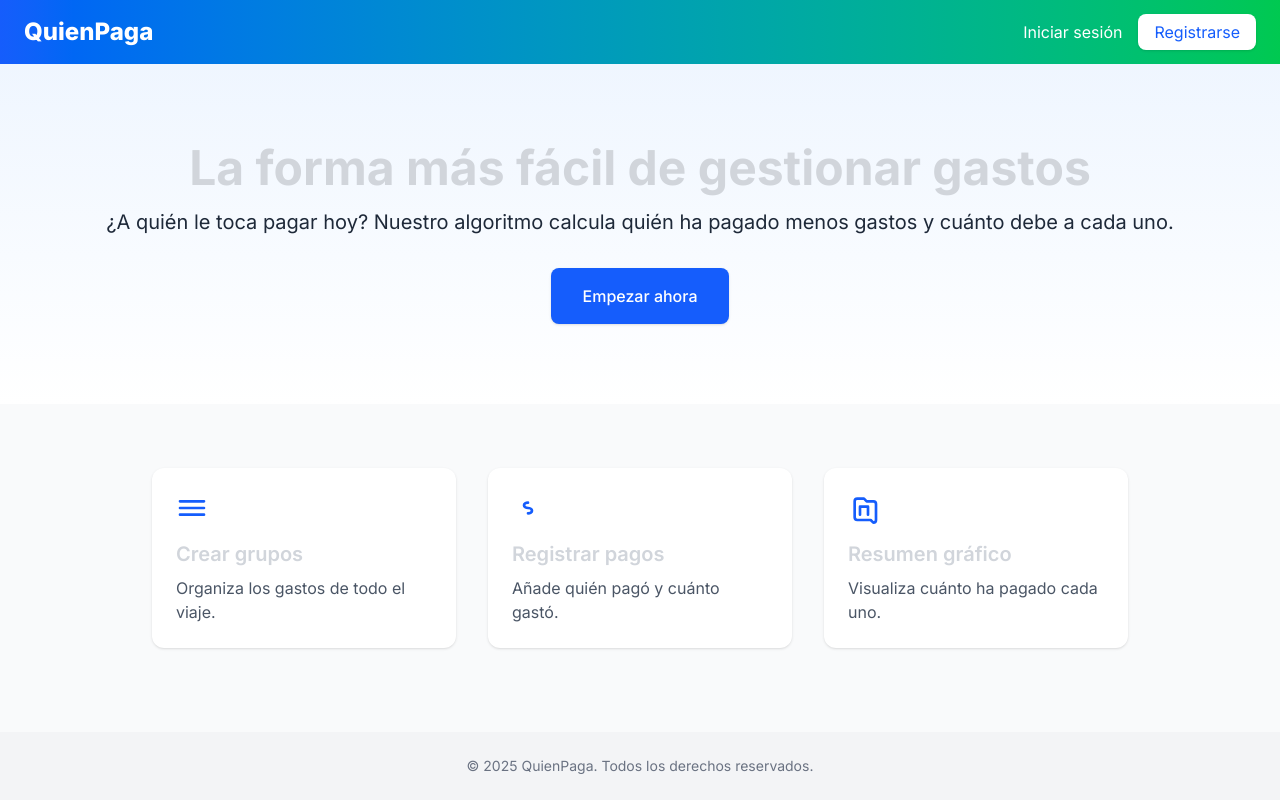
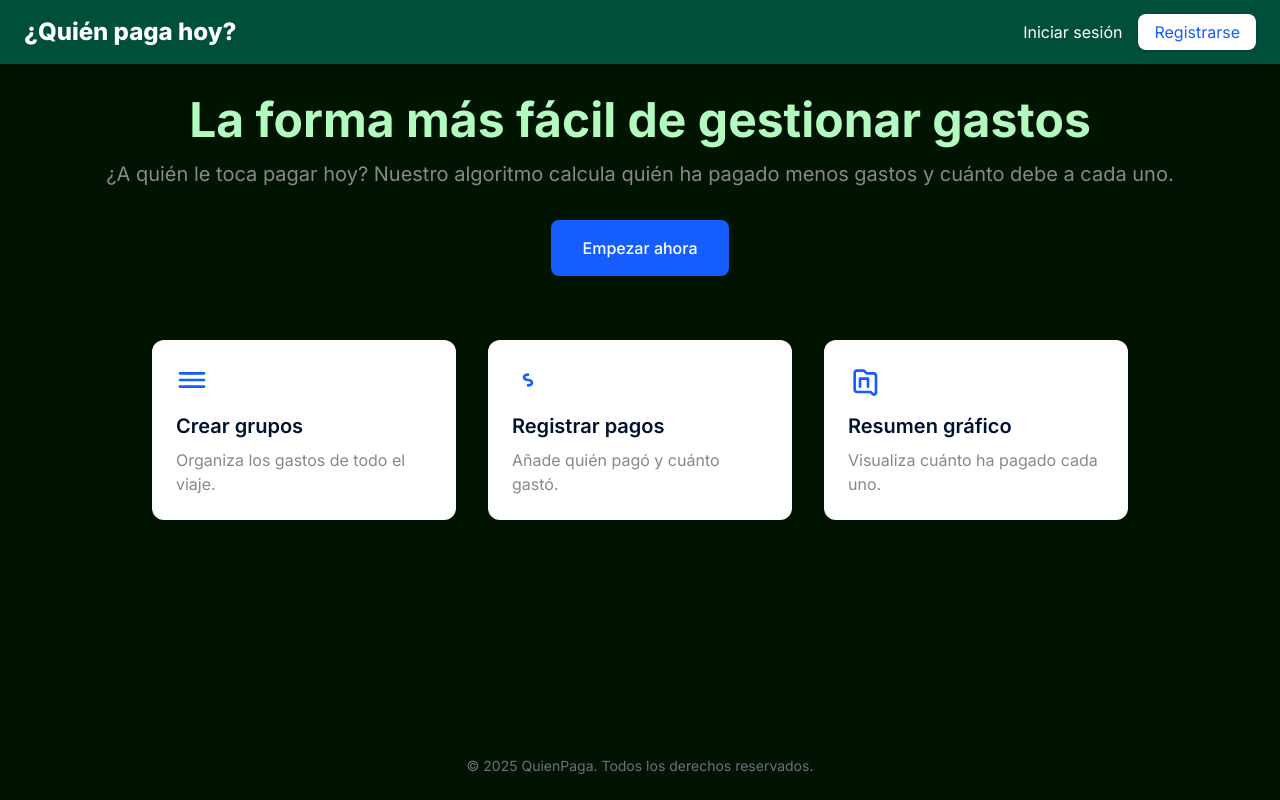
Before and after one commit to chemecador/quien-paga, a Next.js app: page / in a window 1280 px wide. Built offline with nearby package versions, Linux system fonts and the light colour scheme.

Commit message:
Refactor: colors

```diff
--- a/src/app/dashboard/page.tsx
+++ b/src/app/dashboard/page.tsx
@@ -17,9 +17,9 @@ export default async function DashboardPage() {
   const groups: Group[] = await getUserGroups(user.id);
 
   return (
-    <div className="p-6 bg-emerald-50 shadow-md rounded-lg">
+    <div className="p-6 bg-emerald-800 shadow-md rounded-lg">
       <header className="flex justify-between items-center mb-8">
-        <h1 className="text-2xl font-bold text-green-950">
+        <h1 className="text-light text-2xl font-bold">
           Dashboard de Quien Paga
         </h1>
         <UserButton afterSignOutUrl="/" />
@@ -27,11 +27,11 @@ export default async function DashboardPage() {
 
       <main className="space-y-8">
         {/* Sección de bienvenida */}
-        <div className="bg-white shadow rounded-lg p-6 text-black">
-          <h2 className="text-xl font-semibold mb-4">
+        <div className=" bg-emerald-100 shadow rounded-lg p-6 text-black">
+          <h2 className="text-dark text-xl font-semibold mb-4">
             Bienvenido, {user.username || user.firstName || "Usuario"}
           </h2>
-          <p className="text-gray-600 mb-6">
+          <p className="mb-6">
             Gestiona tus gastos compartidos de forma sencilla. Crea grupos,
             registra gastos y mantén las cuentas claras con tus amigos, familia
             o compañeros.
@@ -62,7 +62,7 @@ export default async function DashboardPage() {
         {/* Sección de grupos */}
         <div className="bg-white shadow rounded-lg p-6">
           <div className="flex justify-between items-center mb-6">
-            <h2 className="text-xl font-semibold">Mis grupos</h2>
+            <h2 className="text-dark text-xl font-semibold">Mis grupos</h2>
             {groups.length > 0 && (
               <Link
                 href="/groups"
@@ -202,37 +202,6 @@ export default async function DashboardPage() {
             </div>
           )}
         </div>
-
-        {/* Sección de actividad reciente */}
-        <div className="bg-white shadow rounded-lg p-6">
-          <h2 className="text-xl font-semibold mb-6">Actividad reciente</h2>
-
-          <div className="bg-gray-50 rounded-lg p-8 text-center">
-            <div className="inline-flex items-center justify-center p-3 bg-blue-100 rounded-full text-blue-600 mb-4">
-              <svg
-                xmlns="http://www.w3.org/2000/svg"
-                fill="none"
-                viewBox="0 0 24 24"
-                strokeWidth={1.5}
-                stroke="currentColor"
-                className="w-8 h-8"
-              >
-                <path
-                  strokeLinecap="round"
-                  strokeLinejoin="round"
-                  d="M12 6v6h4.5m4.5 0a9 9 0 11-18 0 9 9 0 0118 0z"
-                />
-              </svg>
-            </div>
-            <h3 className="text-lg font-medium mb-2">
-              No hay actividad reciente
-            </h3>
-            <p className="text-gray-500">
-              La actividad de tus grupos aparecerá aquí cuando comiences a
-              registrar gastos.
-            </p>
-          </div>
-        </div>
       </main>
     </div>
   );
--- a/src/app/globals.css
+++ b/src/app/globals.css
@@ -1,18 +1,20 @@
 @import "tailwindcss";
 
 :root {
-  --background: #0a0a0a;
+  --background: #001401;
   --foreground: #ededed;
   --color-background: var(--background);
   --color-foreground: var(--foreground);
   --font-sans: var(--font-geist-sans);
   --font-mono: var(--font-geist-mono);
 
-  --text-primary: #d1d5db;
-  --text-secondary: #9ca3af;
+  --text-primary: #b3fac0;
+  --text-secondary: #001231;
+  --text-dark: #001231;
+  --text-light: #e5ffe9;
   --text-input: #ffffff;
   --text-placeholder: #9ca3af;
-  --text-label: #f3f4f6;
+  --text-label: #888888;
 }
 
 body {
@@ -48,7 +50,23 @@ body {
     color: var(--text-primary);
   }
 
+  p {
+    color: var(--text-label);
+  }
+
   .text-secondary {
     color: var(--text-secondary);
   }
+
+  .text-label {
+    color: var(--text-label);
+  }
+
+  .text-dark {
+    color: var(--text-dark);
+  }
+
+  .text-light {
+    color: var(--text-light);
+  }
 }
--- a/src/app/groups/new/page.tsx
+++ b/src/app/groups/new/page.tsx
@@ -307,36 +307,6 @@ export default function NewGroupPage() {
                   Añadir otro miembro
                 </button>
               </div>
-
-              {/* Settings */}
-              <div>
-                <div className="space-y-4">
-                  <div className="flex items-start">
-                    <div className="flex items-center h-5">
-                      <input
-                        id="equalSplit"
-                        name="equalSplit"
-                        type="checkbox"
-                        checked={formData.equalSplit}
-                        onChange={handleCheckboxChange}
-                        className="h-4 w-4 text-green-600 border-gray-300 rounded focus:ring-green-500"
-                      />
-                    </div>
-                    <div className="ml-3 text-sm">
-                      <label
-                        htmlFor="equalSplit"
-                        className="font-medium text-gray-700"
-                      >
-                        Dividir gastos equitativamente por defecto
-                      </label>
-                      <p className="text-gray-600">
-                        Todos los gastos se dividirán a partes iguales entre los
-                        miembros, a menos que se especifique lo contrario.
-                      </p>
-                    </div>
-                  </div>
-                </div>
-              </div>
             </div>
 
             <div className="mt-10 flex justify-end space-x-3">
--- a/src/app/page.tsx
+++ b/src/app/page.tsx
@@ -2,10 +2,12 @@ import Link from "next/link";
 
 export default function Home() {
   return (
-    <div className="flex flex-col min-h-screen bg-gray-50 text-gray-800">
-      <header className="bg-gradient-to-r from-blue-600 to-green-500 text-white shadow-md">
+    <div className="flex flex-col min-h-screen">
+      <header className="bg-emerald-900 text-white shadow-md">
         <div className="max-w-7xl mx-auto px-6 py-4 flex justify-between items-center">
-          <h1 className="text-2xl text-white font-extrabold">QuienPaga</h1>
+          <h1 className="text-2xl text-white font-extrabold">
+            ¿Quién paga hoy?
+          </h1>
           <nav className="space-x-4">
             <Link href="/sign-in" className="hover:underline">
               Iniciar sesión
@@ -20,8 +22,7 @@ export default function Home() {
         </div>
       </header>
 
-      <main className="flex-grow">
-        <section className="bg-gradient-to-b from-blue-50 to-white py-20">
+      <main className="flex-grow mt-8">
         <div className="max-w-6xl mx-auto text-center px-6">
           <h2 className="text-5xl font-bold mb-4">
             La forma más fácil de gestionar gastos
@@ -37,7 +38,6 @@ export default function Home() {
             Empezar ahora
           </Link>
         </div>
-        </section>
 
         <section className="py-16">
           <div className="max-w-5xl mx-auto grid md:grid-cols-3 gap-8 px-6">
@@ -105,15 +105,17 @@ export default function Home() {
                 className="bg-white p-6 rounded-xl shadow hover:shadow-lg transition"
               >
                 <div className="text-blue-600 mb-4">{f.icon}</div>
-                <h3 className="text-xl font-semibold mb-2">{f.title}</h3>
-                <p className="text-gray-600">{f.desc}</p>
+                <h3 className="text-secondary text-xl font-semibold mb-2">
+                  {f.title}
+                </h3>
+                <p className="text-label">{f.desc}</p>
               </div>
             ))}
           </div>
         </section>
       </main>
 
-      <footer className="bg-gray-100 py-6">
+      <footer className="py-6">
         <p className="text-center text-gray-500 text-sm">
           &copy; 2025 QuienPaga. Todos los derechos reservados.
         </p>
```
Lines whose indentation alone changed are shown as unchanged.
